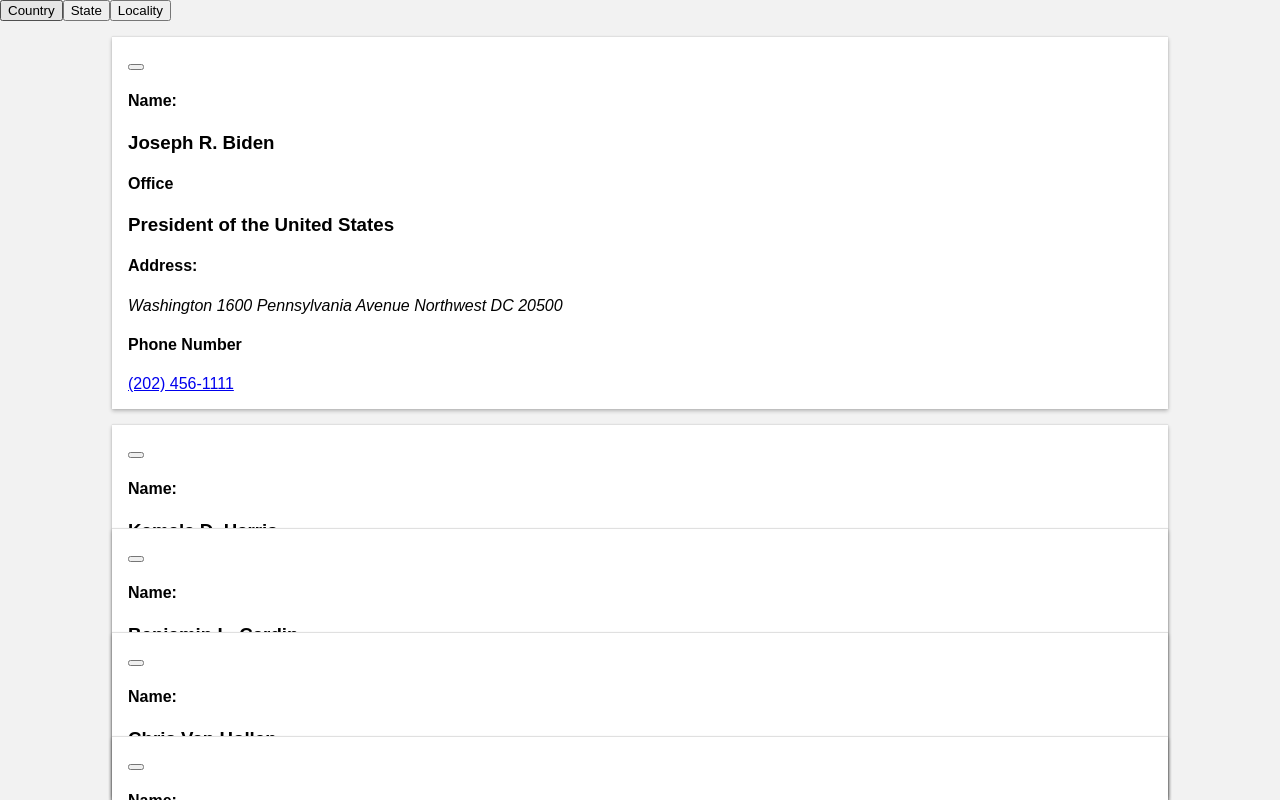
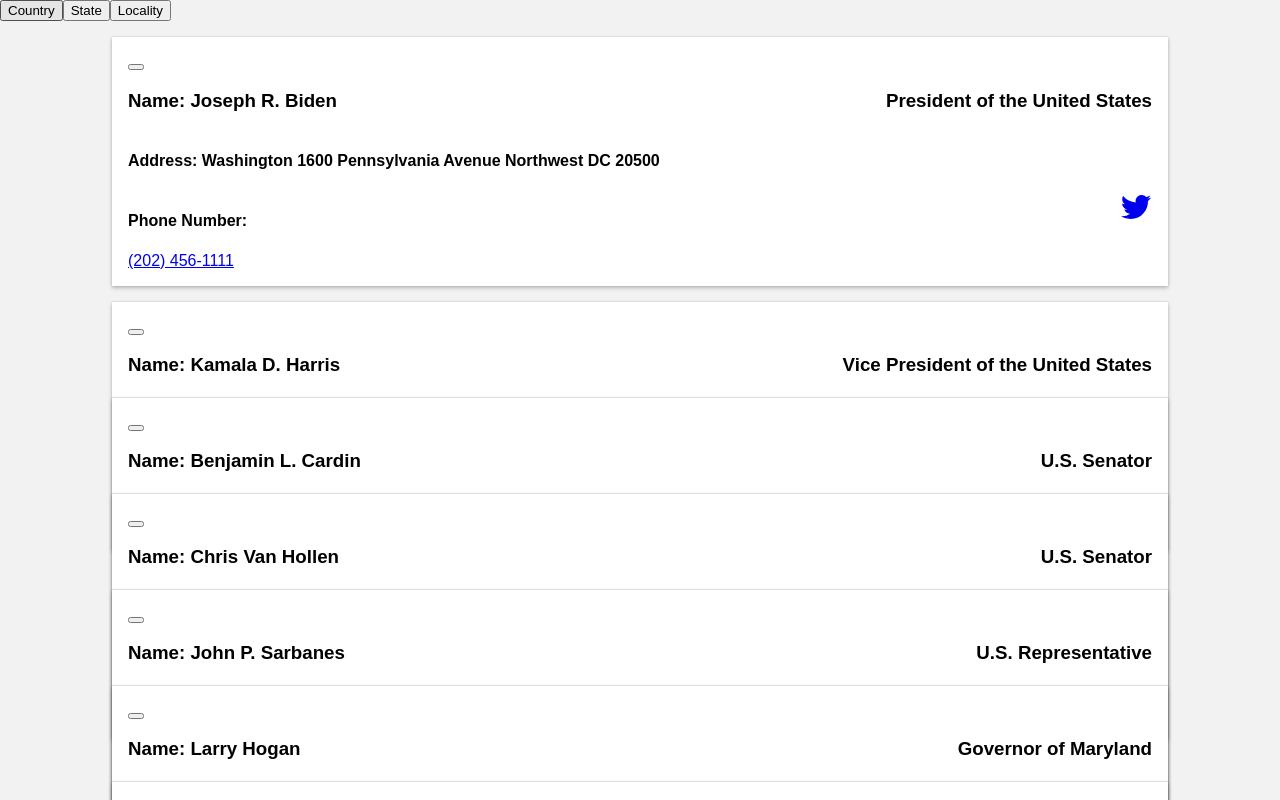
Before and after one commit to Michael-Subbarao/League-Of-Women-Voters-APP, a React (Create React App) app: page / in a window 1280 px wide. Both pictures are taken after a click on the button 136 px from the left and 67 px from the top of the page. Shown: the top 800 px of the page. Built offline with nearby package versions, Linux system fonts and the light colour scheme.

Commit message:
added social media icons and images to the components

```diff
--- a/public/index.html
+++ b/public/index.html
@@ -2,7 +2,6 @@
 <html lang="en">
   <head>
     <meta charset="utf-8" />
-    <link rel="icon" href="%PUBLIC_URL%/favicon.ico" />
     <meta name="viewport" content="width=device-width, initial-scale=1" />
     <meta name="theme-color" content="#000000" />
     <meta
@@ -39,5 +38,7 @@
       To begin the development, run `npm start` or `yarn start`.
       To create a production bundle, use `npm run build` or `yarn build`.
     -->
+    <script type="module" src="https://unpkg.com/ionicons@5.5.2/dist/ionicons/ionicons.esm.js"></script>
+   <script nomodule src="https://unpkg.com/ionicons@5.5.2/dist/ionicons/ionicons.js"></script>
   </body>
 </html>
--- a/src/App.css
+++ b/src/App.css
@@ -15,67 +15,45 @@ body {
   position: relative;
   margin: 1rem auto;
   width: 80%;
+
 }
 
-.movie-director {
-  padding: 4px 0;
-  font-size: 0.8rem;
+.name-wrapper {
+  display: flex;
+  flex-direction: row;
+  align-items: center;
+  justify-content: start;
 }
-
-.saved-list {
-  background-color: #fff;
-  border: 0;
-  box-shadow: 0 -1px 0 #e0e0e0, 0 0 2px rgba(0, 0, 0, 0.12),
-    0 2px 4px rgba(0, 0, 0, 0.24);
-  padding: 1rem;
-  cursor: pointer;
-  position: relative;
-  margin: 1rem auto;
-  width: 75%;
+.name-wrapper > h3{
   display: flex;
-  align-items: center;
+  width:100%;
   justify-content: space-between;
 }
-
-.saved-list h3 {
-  margin-right: 10px;
+.photo-wrapper{
+  display: flex;
+  width:100%;
+  justify-content: space-between;
+  align-content: center;
 }
-
-.saved-movie {
-  margin: 0 10px;
+.photo-wrapper > img{
+  display: flex;
+  max-width:20%;
+  justify-content: space-between;
+  align-content: center;
 }
-.saved-active {
-  color: blue;
-  border: 1px solid grey;
-  padding: 5px;
-}
-.save-wrapper {
-  position: relative;
-  width: 75%;
-  margin: 1rem auto;
-}
-.save-button {
-  position: absolute;
-  top: 25px;
-  right: 25px;
-  border: 1px solid grey;
-  padding: 5px 10px;
-  background-color: lightseagreen;
-}
-.save-button:hover {
-  background-color: green;
-  color: white;
-}
-
-.home-button {
-  padding: 5px 10px;
-  background-color: lightskyblue;
-}
-
 #closed {
   Visibility: Hidden;
 }
 
 #half {
-  height: 11vh;
+  height: 10vh;
 }
+
+.contact-wrapper{
+  display: flex;
+  width:100%;
+  justify-content: space-between;
+}
+.contact-wrapper > a{
+  display: flex;
+}
--- a/src/App.js
+++ b/src/App.js
@@ -1200,26 +1200,34 @@ export default App;
 
 function OfficialComponent(props){
   const [closed,setClosed] = useState(true);
-  const {name,address,party,phones,channels} = props.official;
+  const {name,address,party,phones,channels,photoUrl} = props.official;
   const office = props.office;
   const phone = phones[0];
+  console.log(channels)
+  return (
 
-  return (
   <div className="wrapper" id = {closed? 'half': ''}>
-  <div className="official-card">
-    <button onClick = {()=>{setClosed(!closed)}} />
+  <div className="official-card" onClick = {()=>{setClosed(!closed)}}>
+    <button onClick = {()=>{setClosed(!closed)}} id = 'minimize'/>
     <div className="name-wrapper">
-      <h4>Name:</h4> <h3>{name===undefined? '' : name}</h3>
+      <h3><div id = 'name'>Name: {name===undefined? '' : name}</div><div id = 'office'> {office[0]===undefined? '' : office[0].name}</div></h3>
     </div>
     <div id = {closed? 'closed': 'open'}>
-      <div className="name-wrapper">
-        <h4>Office</h4> <h3>{office[0]===undefined? '' : office[0].name}</h3>
+      <div className="photo-wrapper">
+      <h4>Address: {address===undefined? '' : address[0].city + ' ' + address[0].line1 + ' ' +  address[0].state + ' ' +  address[0].zip}</h4>
+      {photoUrl===undefined? '' : <img src = {photoUrl} alt = 'official'></img>}
       </div>
-      <div className="address-wrapper">
-      <h4>Address:</h4> <address>{address===undefined? '' : address[0].city + ' ' + address[0].line1 + ' ' +  address[0].state + ' ' +  address[0].zip}</address>
-      </div>
-      <div className="name-wrapper">
-      <h4>Phone Number</h4> <a href={'tel: ' + phone}>{phone}</a>
+      <div className="contact-wrapper">
+        <div>
+          <h4>Phone Number:</h4> <a href={'tel: ' + phone}>{phone}</a>
+        </div>
+        <div>
+        {
+          channels === undefined? '': channels.map((channel)=>{
+          return <a href ={'http://www.' + channel.type+'.com/' + channel.id}><ion-icon size = 'large' name={'logo-'+channel.type.toLowerCase() } ></ion-icon></a>
+        })
+        }
+        </div>
     </div>
     </div>
   </div>
```
